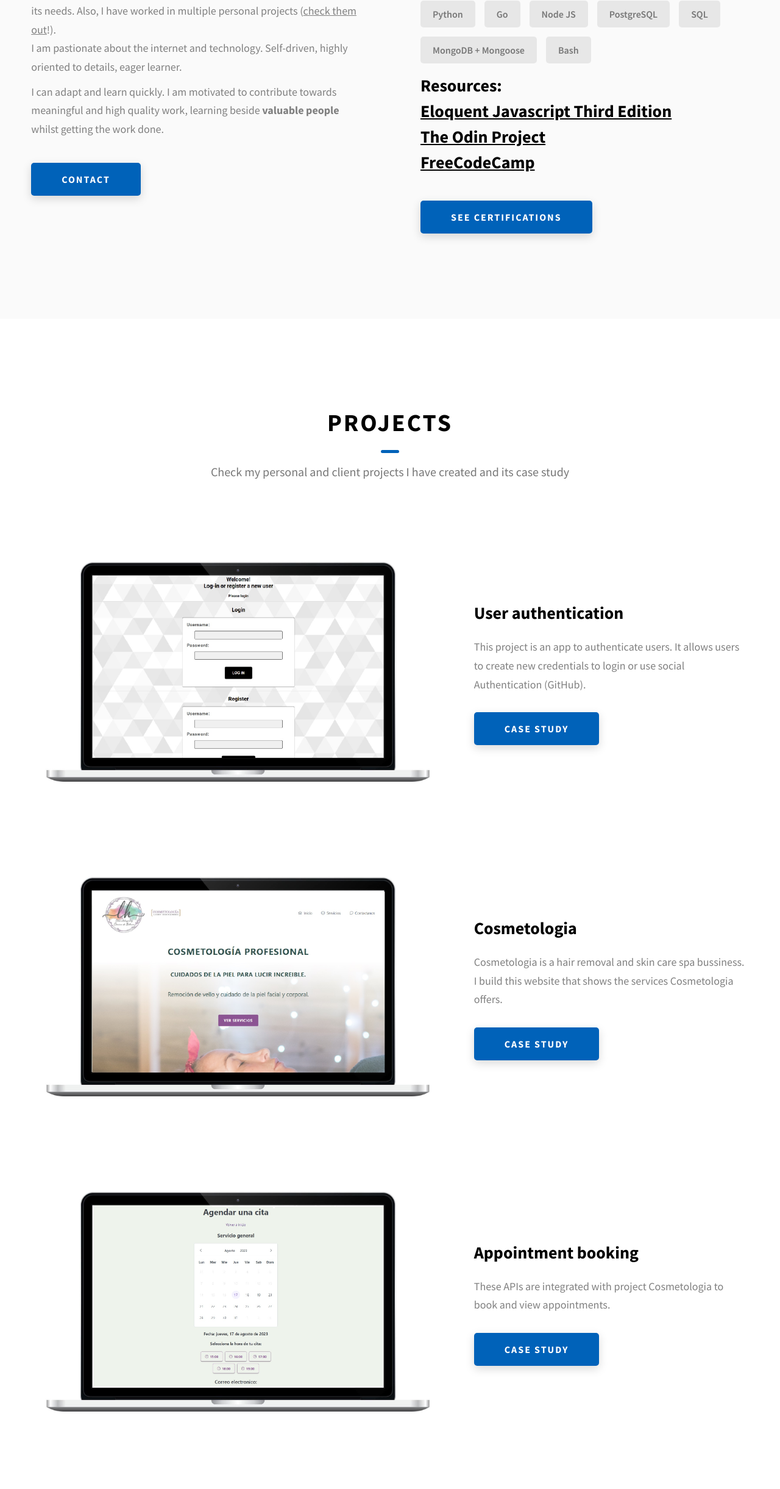
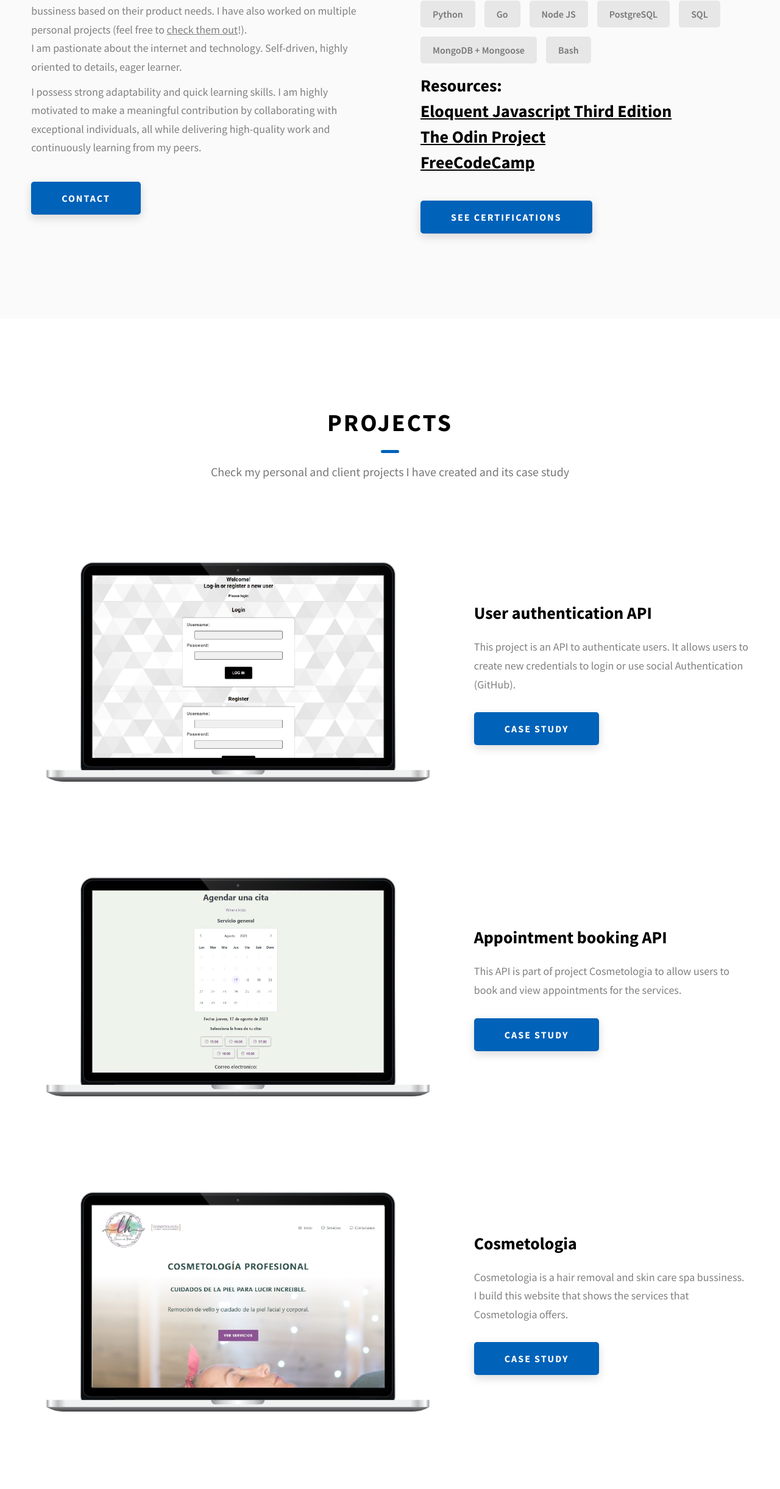
Before and after one commit to davidhelo/davidPortfolio, a website: page index.html in a window 1280 px wide. Shown: the part 1319-3761 px from the top of the page at 61% size. Drawn offline with Linux system fonts and the light colour scheme.

Commit message:
add details in projects and about section

```diff
--- a/index.html
+++ b/index.html
@@ -133,15 +133,15 @@
               <p class="about__content-details-para">
                 Hey! It's
                 <strong>David Hernandez</strong>
-                and I'm a <strong> Full-Stack Web Developer </strong> located in
-                London, UK. I've done web application for small bussiness based on its needs.
-                Also, I have worked in multiple personal projects (<a href="#projects" class="underlinedLink">check them out</a>!).
+                and I'm a <strong> Full-Stack Web Developer </strong>. I've created API and web applications as personal projects and for a small bussiness based on their product needs.
+                I have also worked on multiple personal projects (feel free to <a href="#projects" class="underlinedLink">check them out</a>!).
                 <br>I am pastionate about the internet and technology.
                 Self-driven, highly oriented to details, eager learner.
               </p>
               <p class="about__content-details-para">
-                I can adapt and learn quickly. I am motivated to contribute towards meaningful and high quality work,
-                learning beside <strong>valuable people</strong> whilst getting the work done.
+                I possess strong adaptability and quick learning skills.
+                I am highly motivated to make a meaningful contribution by collaborating with exceptional individuals,
+                 all while delivering high-quality work and continuously learning from my peers.
               </p>
             </div>
             <a href="#contact" class="btn btn--med btn--theme dynamicBgClr"
@@ -222,13 +222,34 @@
               />
             </div>
             <div class="projects__row-content">
-              <h3 class="projects__row-content-title">User authentication</h3>
+              <h3 class="projects__row-content-title">User authentication API</h3>
               <p class="projects__row-content-desc">
-                This project is an app to authenticate users.
+                This project is an API to authenticate users.
                 It allows users to create new credentials to login or use social Authentication (GitHub).
               </p>
               <a
                 href="./project-user-authentication.html"
+                class="btn btn--med btn--theme dynamicBgClr"
+                >Case Study</a
+              >
+            </div>
+          </div>
+          <div class="projects__row">
+            <div class="projects__row-img-cont">
+              <img
+                src="./assets/jpeg/project-book-appointment.jpeg"
+                alt="Software Screenshot"
+                class="projects__row-img"
+                loading="lazy"
+              />
+            </div>
+            <div class="projects__row-content">
+              <h3 class="projects__row-content-title">Appointment booking API</h3>
+              <p class="projects__row-content-desc">
+                This API is part of project Cosmetologia to allow users to book and view appointments for the services.
+              </p>
+              <a
+                href="./project-appointment-booking.html"
                 class="btn btn--med btn--theme dynamicBgClr"
                 >Case Study</a
               >
@@ -246,31 +267,10 @@
             <div class="projects__row-content">
               <h3 class="projects__row-content-title">Cosmetologia </h3>
               <p class="projects__row-content-desc">
-                Cosmetologia is a hair removal and skin care spa bussiness. I build this website that shows the services Cosmetologia offers.
+                Cosmetologia is a hair removal and skin care spa bussiness. I build this website that shows the services that Cosmetologia offers.
               </p>
               <a
                 href="./project-cosmetologia.html"
-                class="btn btn--med btn--theme dynamicBgClr"
-                >Case Study</a
-              >
-            </div>
-          </div>
-          <div class="projects__row">
-            <div class="projects__row-img-cont">
-              <img
-                src="./assets/jpeg/project-book-appointment.jpeg"
-                alt="Software Screenshot"
-                class="projects__row-img"
-                loading="lazy"
-              />
-            </div>
-            <div class="projects__row-content">
-              <h3 class="projects__row-content-title">Appointment booking </h3>
-              <p class="projects__row-content-desc">
-                These APIs are integrated with project Cosmetologia to book and view appointments.
-              </p>
-              <a
-                href="./project-appointment-booking.html"
                 class="btn btn--med btn--theme dynamicBgClr"
                 >Case Study</a
               >
```
Also changed, not shown: project-appointment-booking.html (+4 -5 lines), project-user-authentication.html (+1 -1 lines).
